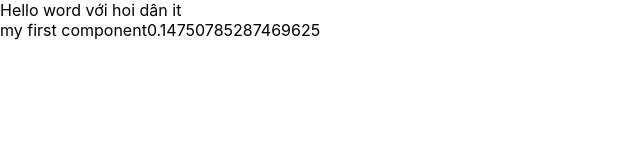
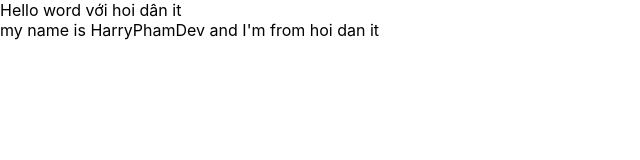
Before and after one commit to trungkim8694-cmd/test-demo-react, a React (Create React App) app: page / in a window 1280 px wide. Shown: the top 160 px of the page, without its empty margins (0-640 px from the left). Built offline with nearby package versions, Linux system fonts and the light colour scheme.

Commit message:
video 17

```diff
--- a/src/App.js
+++ b/src/App.js
@@ -3,26 +3,33 @@
 import { useDispatch, useSelector } from "react-redux";
 import { increaseCounter, decreaseCounter } from "./redux/action/counterAction";
 import MyComponent from "./components/MyComponent";
-const App = () => {
-  const count = useSelector((state) => state.counter.count);
-  const dispatch = useDispatch();
+import React from "react";
 
-  return (
-    <div>
-      Hello word với hoi dân it
-      <MyComponent></MyComponent>
-    </div>
+class App extends React.Component {
+  render() {
+    return (
+      <div>
+        Hello word với hoi dân it
+        <MyComponent></MyComponent>
+      </div>
+    );
+  }
+}
 
-    // <div className="App">
-    //   <header className="App-header">
-    //     <img src={logo} className="App-logo" alt="logo" />
-    //     <p>Hello word hỏi dân it</p>
-    //     <div>Count = {count}</div>
-    //     <button onClick={() => dispatch(increaseCounter())}>Increase</button>
-    //     <button onClick={() => dispatch(decreaseCounter())}>Decrease</button>
-    //   </header>
-    // </div>
-  );
-};
+// const App = () => {
+//   const count = useSelector((state) => state.counter.count);
+//   const dispatch = useDispatch();
 
+//   return (
+//     <div className="App">
+//       <header className="App-header">
+//         <img src={logo} className="App-logo" alt="logo" />
+//         <p>Hello word hỏi dân it</p>
+//         <div>Count = {count}</div>
+//         <button onClick={() => dispatch(increaseCounter())}>Increase</button>
+//         <button onClick={() => dispatch(decreaseCounter())}>Decrease</button>
+//       </header>
+//     </div>
+//   );
+// };
 export default App;
--- a/src/components/MyComponent.js
+++ b/src/components/MyComponent.js
@@ -4,12 +4,16 @@
 import React from "react";
 
 class MyComponent extends React.Component {
+  state = {
+    name: "HarryPhamDev",
+    address: "hoi dan it",
+    age: 26,
+  };
   // JSX cú pháp đặc biết react
   render() {
     return (
       <div>
-        my first component
-        {Math.random()}
+        my name is {this.state.name} and I'm from {this.state.address}{" "}
       </div>
     );
   }
```
